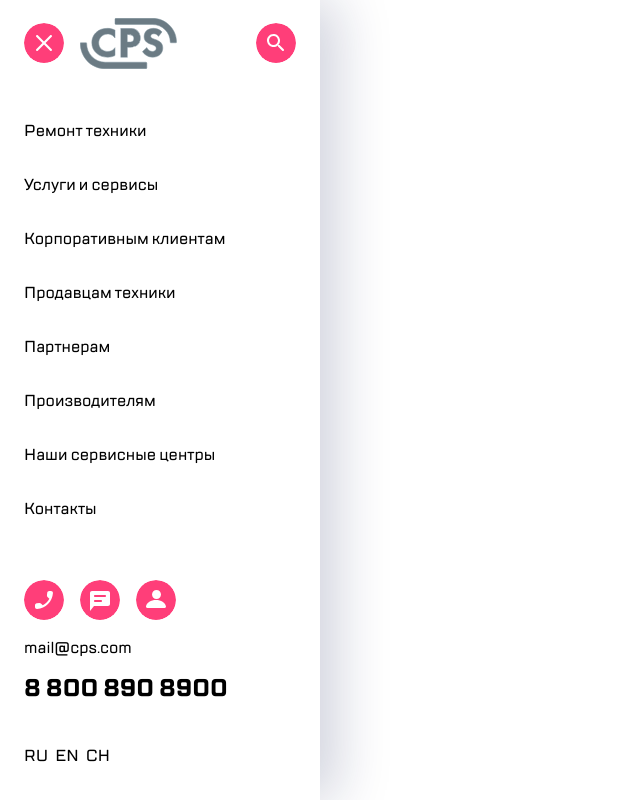
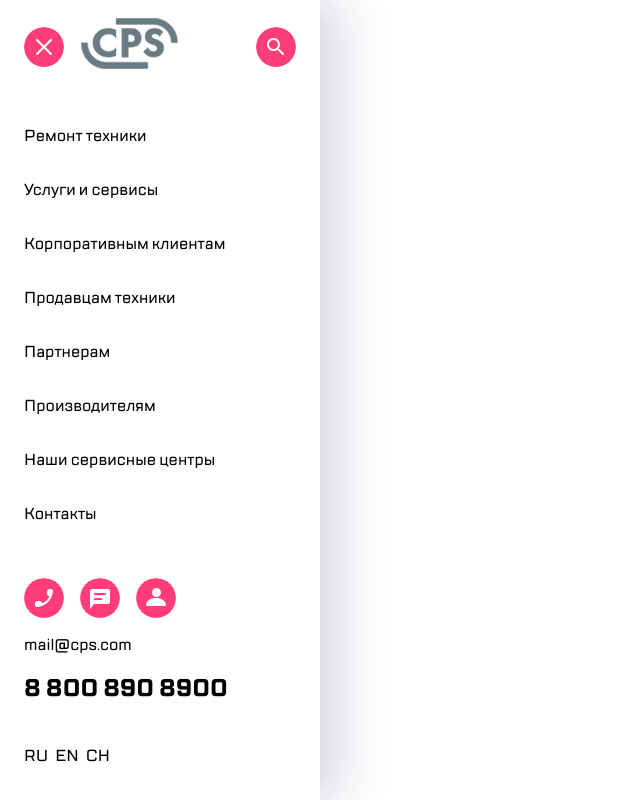
Before and after one commit to Flleurs/Layout_Block1.4, a plain HTML site: page index.html in a window 1280 px wide. Shown: the whole page, without its empty margins (0-640 px from the left). Drawn offline with Linux system fonts and the light colour scheme.

Commit message:
Second chages

```diff
--- a/css/style.css
+++ b/css/style.css
@@ -20,11 +20,19 @@ html {
   font-family: "TTLakes", sans-serif;
   font-weight: 500;
   margin: 0;
+  padding-left: 24px;
 }
 .header {
   display: flex;
-  justify-content: start;
-  height: 116px;
+  justify-content: space-between;
+  padding: 18px 24px 0 0;
+  align-items: center;
+  margin-bottom: 50px;
+}
+.header__left {
+  display: flex;
+  align-items: center;
+  gap: 17px;
 }
 .round-icon {
   width: 40px;
@@ -33,24 +41,24 @@ html {
   border-radius: 20px;
   background-size: cover;
 }
-.roind-icon--side-page-active {
+.roind-icon--close {
   background-image: url(../images/ic_burger_active.svg);
-  margin: 23px 16px 0 24px;
 }
 .header__logo-img {
-  margin: 18px 79px 0 0;
+  align-self: center;
 }
 .roind-icon--search {
   background-image: url(../images/ic_search.svg);
-  margin: 23px 24px 0 0;
 }
 
 .navigation__list {
   display: flex;
   flex-direction: column;
-  padding: 4px 0 0 24px;
   gap: 32px;
   font-size: 16px;
+}
+.navigation__elems {
+  transition-duration: 0.4s;
 }
 .navigation__elems::before {
   content: "";
@@ -62,26 +70,30 @@ html {
   border-top-right-radius: 80px;
   border-bottom-right-radius: 80px;
   opacity: 0;
-  transition-duration: 0.3s;
 }
 .navigation__elems:hover {
   color: rgb(126, 126, 130);
-  transition-duration: 0.2s;
 }
 .navigation__elems:hover::before {
   opacity: 1;
+  transition-duration: 0.5s;
 }
 .footer {
   display: flex;
   flex-direction: column;
   margin-top: auto;
   margin-bottom: 32px;
-  margin-left: 24px;
+  justify-content: space-around;
 }
-.icons {
+.footer__info {
+  display: flex;
+  flex-direction: column;
+  gap: 15px;
+  margin-bottom: 40px;
+}
+.footer__icons {
   display: flex;
   gap: 16px;
-  margin-bottom: 16px;
 }
 .round-icon--call {
   background-image: url(../images/ic_call.svg);
@@ -98,8 +110,6 @@ html {
 .number {
   font-weight: bold;
   font-size: 24px;
-  margin-top: 12px;
-  margin-bottom: 40px;
 }
 .lang-switcher {
   display: flex;
@@ -110,6 +120,7 @@ html {
   font-size: 16px;
   font-weight: 500;
   line-height: 24px;
+  transition-duration: 0.5s;
 }
 .lang-switcher__elem:hover {
   color: rgb(126, 126, 130);
--- a/index.html
+++ b/index.html
@@ -8,16 +8,20 @@
     <link rel="stylesheet" href="css/reset.local.css" />
     <title>Document</title>
   </head>
-  <body class="sidebar">
+  <body class="body">
+    <aside class="sidebar">
       <header class="header">
-      <button
-        class="round-icon roind-icon--side-page-active"
-        type="button"
-      ></button>
+        <div class="header__left">
+          <button class="round-icon roind-icon--close" type="button"></button>
           <div class="header__logo-wrapper">
             <a class="header__logo" href="#">
-          <img class="header__logo-img" src="./images/Group.svg" alt="logo" />
+              <img
+                class="header__logo-img"
+                src="./images/Group.svg"
+                alt="logo"
+              />
             </a>
+          </div>
         </div>
         <button class="round-icon roind-icon--search" type="button"></button>
       </header>
@@ -37,23 +41,31 @@
           </li>
           <li><a class="navigation__elems" href="#">Партнерам</a></li>
           <li><a class="navigation__elems" href="#">Производителям</a></li>
-        <li><a class="navigation__elems" href="#">Наши сервисные центры</a></li>
+          <li>
+            <a class="navigation__elems" href="#">Наши сервисные центры</a>
+          </li>
           <li><a class="navigation__elems" href="#">Контакты</a></li>
         </ul>
       </nav>
       <footer class="footer">
-      <div class="icons">
+        <div class="footer__info">
+          <div class="footer__icons">
             <button class="round-icon round-icon--call" type="button"></button>
             <button class="round-icon round-icon--chat" type="button"></button>
-        <button class="round-icon round-icon--profile" type="button"></button>
+            <button
+              class="round-icon round-icon--profile"
+              type="button"
+            ></button>
           </div>
           <a class="email" href="mailto:mail@cps.com">mail@cps.com</a>
           <a class="number" href="tel:+78008908900">8 800 890 8900</a>
+        </div>
         <ul class="lang-switcher">
           <li><button class="lang-switcher__elem" type="button">RU</button></li>
           <li><button class="lang-switcher__elem" type="button">EN</button></li>
           <li><button class="lang-switcher__elem" type="button">CH</button></li>
         </ul>
       </footer>
+    </aside>
   </body>
 </html>
```
Lines whose indentation alone changed are shown as unchanged.
